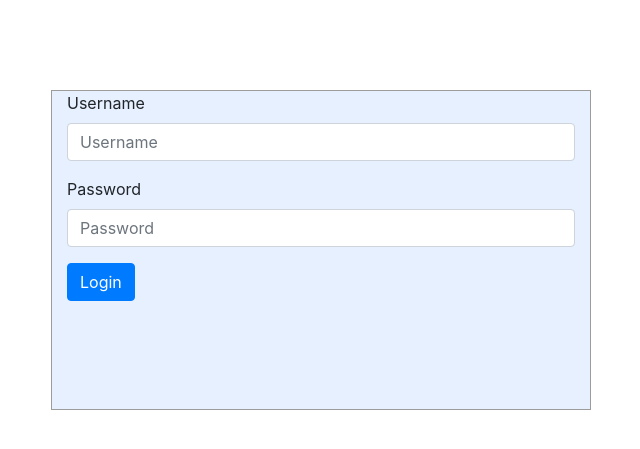
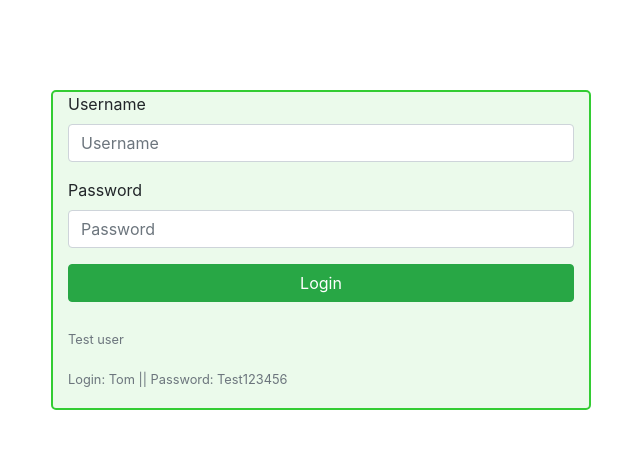
Before and after one commit to OrJaku/check-helper, a Django app: template templates/user_login.html in a window 1280 px wide. Shown: the part 50-499 px from the top of the page, without its empty margins (324-964 px from the left). Run offline with Django 3.2, Linux system fonts and the light colour scheme; the template is opened without the code that fills it, so the values that code supplies are empty; parts of the project's set-up code (start-up, migrations or seed data) failed here and were passed over; some libraries are stand-ins or nearby versions.

Commit message:
Few front-end small changes

```diff
--- a/static/css/style.css
+++ b/static/css/style.css
@@ -8,8 +8,10 @@ body {
   margin-top: 0px;
   max-width: 600px;
   height: 320px;
-  border: 1px solid #9C9C9C;
-  background-color: #e6f0ff;
+  border: 2px solid #9C9C9C;
+  background-color: #ebfaeb;
+  border-color: #33cc33;
+  border-radius: 5px;
 }
 #login .container #login-row #login-column #login-box #login-form {
   padding: 20px;
--- a/tasks/views.py
+++ b/tasks/views.py
@@ -505,7 +505,7 @@ def user_login(request):
             return redirect('/')
         else:
             messages.error(request, 'Invalid login or password')
-        return render(request, 'home.html', {})
+        return render(request, 'user_login.html', {})
     else:
         return render(request, 'user_login.html', {})
 
--- a/templates/home.html
+++ b/templates/home.html
@@ -2,7 +2,7 @@
 {% block page %}
  <body id="home">
     <br>
-    <h3> This is your everyday-life application</h3><br>
+    <h3> This is <img src="https://i.ibb.co/hVnrnKg/check-1769866-640.png" width="30" height="30" alt=""> <b> checked</b> application</h3><br>
     {%if not request.user.is_authenticated%}
         <h4> You have to <a  href="/user_login">Login</a> to get access to your data</h4>
     {%else%}
--- a/templates/user_login.html
+++ b/templates/user_login.html
@@ -15,8 +15,12 @@
               <label for="password">Password</label>
               <input type="password" class="form-control" id="password" name="password" placeholder="Password">
             </div>
-            <button type="submit" class="btn btn-primary">Login</button>
-          </form>
+            <button type="submit" class="btn btn-success btn-block">Login</button>
+          </form><br>
+          <p><small class="text-muted">Test user</small></p>
+          <p><small class="text-muted">Login: Tom || Password: Test123456</small></p>
+
+
         </div>
       </div>
     </div>
```
